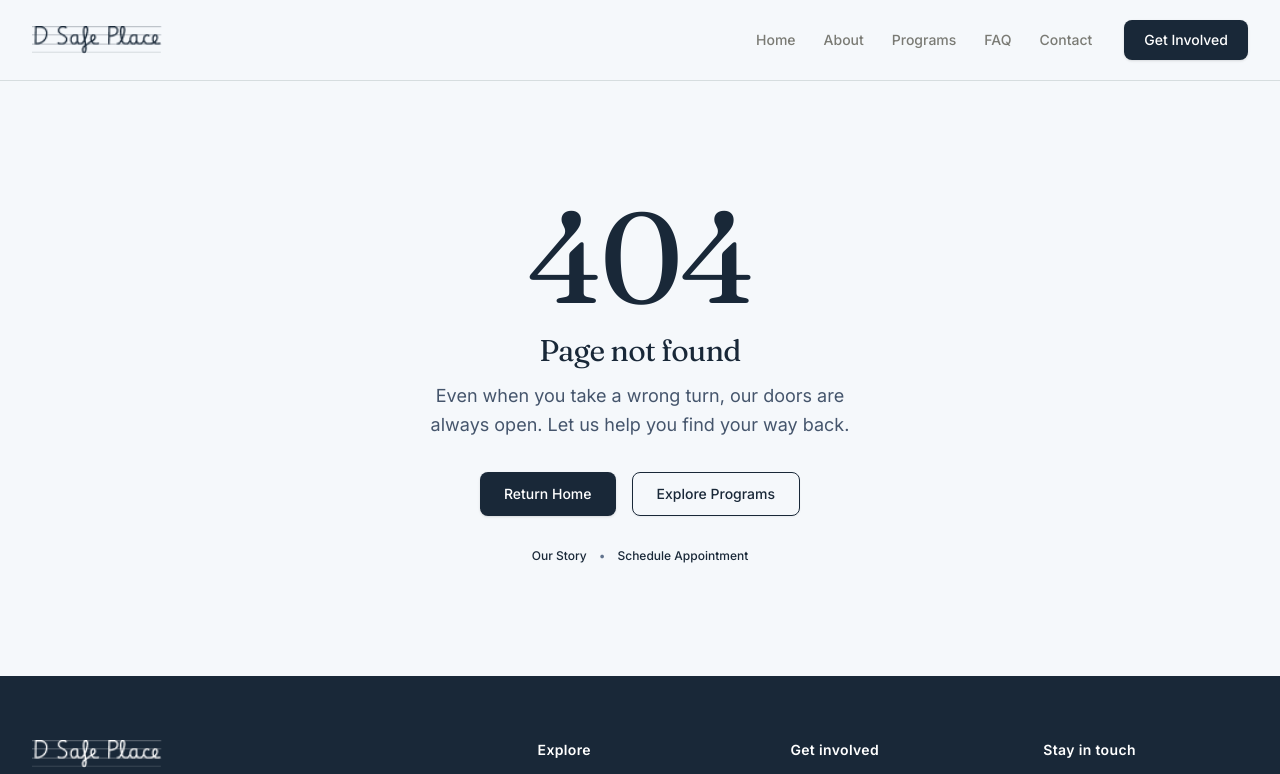
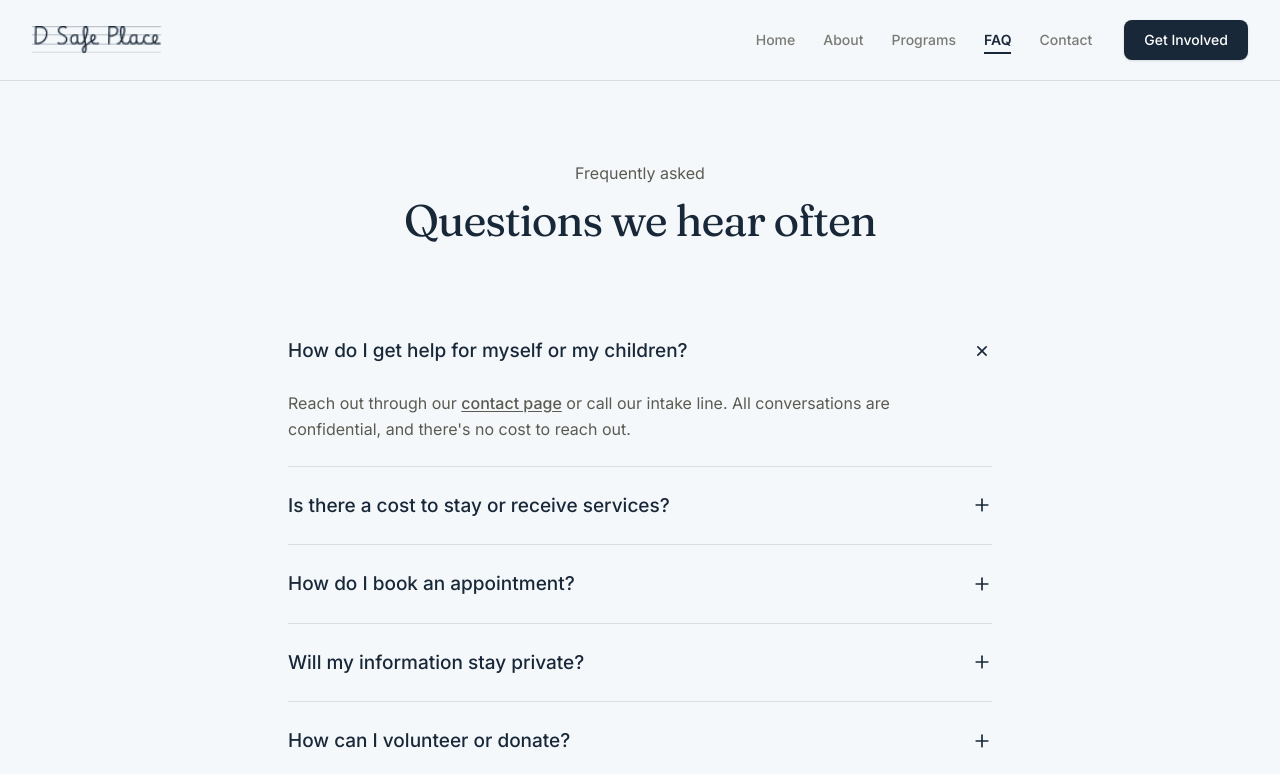
Before and after one commit to AyodEji-09/d-safe-place, a Next.js app: page /faq in a window 1280 px wide. Before the commit this address had no page. Shown: the top 774 px of the page. Built offline with nearby package versions, Linux system fonts and the light colour scheme; a web font is replaced by a local one.

Commit message:
feat: implement FAQ page with custom accordion component

```diff
--- /dev/null
+++ b/app/faq/page.tsx
@@ -0,0 +1,16 @@
+import type { Metadata } from "next";
+import { FaqSection } from "@/components/sections/faq-section";
+
+export const metadata: Metadata = {
+  title: "FAQ | D Safe Place",
+  description:
+    "Questions we hear often about our shelter, counseling, appointments, confidentiality, and services at D Safe Place.",
+};
+
+export default function FaqPage() {
+  return (
+    <main className="min-h-[calc(100vh-80px)] bg-[#F5F8FB]">
+      <FaqSection />
+    </main>
+  );
+}
--- a/app/globals.css
+++ b/app/globals.css
@@ -71,3 +71,29 @@ body {
 .font-sans {
   font-family: var(--font-inter), sans-serif !important;
 }
+
+@keyframes accordion-down {
+  from {
+    height: 0;
+  }
+  to {
+    height: var(--radix-accordion-content-height);
+  }
+}
+
+@keyframes accordion-up {
+  from {
+    height: var(--radix-accordion-content-height);
+  }
+  to {
+    height: 0;
+  }
+}
+
+.animate-accordion-down {
+  animation: accordion-down 0.2s ease-out;
+}
+
+.animate-accordion-up {
+  animation: accordion-up 0.2s ease-out;
+}
--- a/components/layout/footer.tsx
+++ b/components/layout/footer.tsx
@@ -57,7 +57,7 @@ export function Footer() {
                 </Link>
               </li>
               <li>
-                <Link href="#faq" className="hover:text-white transition-colors">
+                <Link href="/faq" className="hover:text-white transition-colors">
                   FAQ
                 </Link>
               </li>
--- a/components/layout/navbar.tsx
+++ b/components/layout/navbar.tsx
@@ -11,7 +11,7 @@ const navLinks = [
   { name: "Home", href: "/" },
   { name: "About", href: "/about" },
   { name: "Programs", href: "/programs" },
-  { name: "FAQ", href: "/#faq" },
+  { name: "FAQ", href: "/faq" },
   { name: "Contact", href: "/#contact" },
 ];
 
--- /dev/null
+++ b/components/sections/faq-section.tsx
@@ -0,0 +1,133 @@
+"use client";
+
+import * as React from "react";
+import Link from "next/link";
+import {
+  Accordion,
+  AccordionContent,
+  AccordionItem,
+  AccordionTrigger,
+} from "@/components/ui/accordion";
+
+interface FaqItem {
+  id: string;
+  question: string;
+  answer: React.ReactNode;
+}
+
+const faqs: FaqItem[] = [
+  {
+    id: "item-0",
+    question: "How do I get help for myself or my children?",
+    answer: (
+      <>
+        Reach out through our{" "}
+        <Link
+          href="/#contact"
+          className="font-medium underline underline-offset-2 transition-colors hover:text-[#192838]"
+        >
+          contact page
+        </Link>{" "}
+        or call our intake line. All conversations are confidential, and
+        there&apos;s no cost to reach out.
+      </>
+    ),
+  },
+  {
+    id: "item-1",
+    question: "Is there a cost to stay or receive services?",
+    answer: (
+      <>
+        No. All of our shelter, meals, counseling, and supportive services are
+        provided completely free of charge to individuals and families in need.
+      </>
+    ),
+  },
+  {
+    id: "item-2",
+    question: "How do I book an appointment?",
+    answer: (
+      <>
+        You can book an appointment by filling out the appointment form on our{" "}
+        <Link
+          href="/programs#book-appointment"
+          className="font-medium underline underline-offset-2 transition-colors hover:text-[#192838]"
+        >
+          Programs page
+        </Link>
+        , sending us a message through our contact page, or calling us directly.
+      </>
+    ),
+  },
+  {
+    id: "item-3",
+    question: "Will my information stay private?",
+    answer: (
+      <>
+        Yes, strictly confidential. We prioritize your privacy and physical
+        safety above all else. Your personal details will never be shared without
+        your explicit consent.
+      </>
+    ),
+  },
+  {
+    id: "item-4",
+    question: "How can I volunteer or donate?",
+    answer: (
+      <>
+        We welcome community support! You can sign up to volunteer, donate
+        essential supplies, or make a monetary donation through our{" "}
+        <Link
+          href="/#get-involved"
+          className="font-medium underline underline-offset-2 transition-colors hover:text-[#192838]"
+        >
+          Get Involved
+        </Link>{" "}
+        section or by contacting our team.
+      </>
+    ),
+  },
+  {
+    id: "item-5",
+    question: "Do you offer marriage or family counseling?",
+    answer: (
+      <>
+        Yes, our licensed counselors provide compassionate individual, couples,
+        and family therapy sessions tailored to your healing journey.
+      </>
+    ),
+  },
+];
+
+export function FaqSection() {
+  return (
+    <section className="w-full bg-[#F5F8FB] pt-14 pb-24 md:pt-20 md:pb-32">
+      <div className="mx-auto max-w-3xl px-4 sm:px-6 lg:px-8">
+        {/* Section Heading */}
+        <div className="mb-12 text-center md:mb-16">
+          <p className="text-sm font-normal text-[#5b5b52] sm:text-base">
+            Frequently asked
+          </p>
+          <h1 className="font-fraunces mt-2 text-3xl font-normal tracking-tight text-[#192838] sm:text-4xl md:text-[44px] md:leading-tight">
+            Questions we hear often
+          </h1>
+        </div>
+
+        {/* Accordion Component */}
+        <Accordion
+          type="single"
+          collapsible
+          defaultValue="item-0"
+          className="w-full divide-y-0"
+        >
+          {faqs.map((faq) => (
+            <AccordionItem key={faq.id} value={faq.id}>
+              <AccordionTrigger>{faq.question}</AccordionTrigger>
+              <AccordionContent>{faq.answer}</AccordionContent>
+            </AccordionItem>
+          ))}
+        </Accordion>
+      </div>
+    </section>
+  );
+}
--- /dev/null
+++ b/components/ui/accordion.tsx
@@ -0,0 +1,67 @@
+"use client";
+
+import * as React from "react";
+import * as AccordionPrimitive from "@radix-ui/react-accordion";
+import { Plus } from "lucide-react";
+import { cn } from "@/lib/utils";
+
+function Accordion({
+  ...props
+}: React.ComponentProps<typeof AccordionPrimitive.Root>) {
+  return <AccordionPrimitive.Root data-slot="accordion" {...props} />;
+}
+
+function AccordionItem({
+  className,
+  ...props
+}: React.ComponentProps<typeof AccordionPrimitive.Item>) {
+  return (
+    <AccordionPrimitive.Item
+      data-slot="accordion-item"
+      className={cn("border-b border-[#D9DEE3] last:border-b-0", className)}
+      {...props}
+    />
+  );
+}
+
+function AccordionTrigger({
+  className,
+  children,
+  ...props
+}: React.ComponentProps<typeof AccordionPrimitive.Trigger>) {
+  return (
+    <AccordionPrimitive.Header className="flex">
+      <AccordionPrimitive.Trigger
+        data-slot="accordion-trigger"
+        className={cn(
+          "group flex flex-1 items-center justify-between py-5 md:py-6 text-left text-base sm:text-lg md:text-[19px] font-medium text-[#192838] transition-all hover:text-[#192838]/85 outline-none cursor-pointer",
+          className
+        )}
+        {...props}
+      >
+        <span>{children}</span>
+        <Plus className="size-5 shrink-0 text-[#192838] transition-transform duration-200 group-data-[state=open]:rotate-45" />
+      </AccordionPrimitive.Trigger>
+    </AccordionPrimitive.Header>
+  );
+}
+
+function AccordionContent({
+  className,
+  children,
+  ...props
+}: React.ComponentProps<typeof AccordionPrimitive.Content>) {
+  return (
+    <AccordionPrimitive.Content
+      data-slot="accordion-content"
+      className="overflow-hidden text-[15px] sm:text-base text-[#5b5b52] leading-relaxed transition-all data-[state=closed]:animate-accordion-up data-[state=open]:animate-accordion-down"
+      {...props}
+    >
+      <div className={cn("pt-0 pb-6 pr-8 text-[#5b5b52]", className)}>
+        {children}
+      </div>
+    </AccordionPrimitive.Content>
+  );
+}
+
+export { Accordion, AccordionItem, AccordionTrigger, AccordionContent };
--- a/package.json
+++ b/package.json
@@ -9,6 +9,7 @@
     "lint": "eslint"
   },
   "dependencies": {
+    "@radix-ui/react-accordion": "^1.3.1",
     "@radix-ui/react-slot": "^1.5.0",
     "class-variance-authority": "^0.7.1",
     "clsx": "^2.1.1",
```
Also changed, not shown: public/temp/FAQ.png (added), 1 other file (tests, documents, lock files or other folders).
